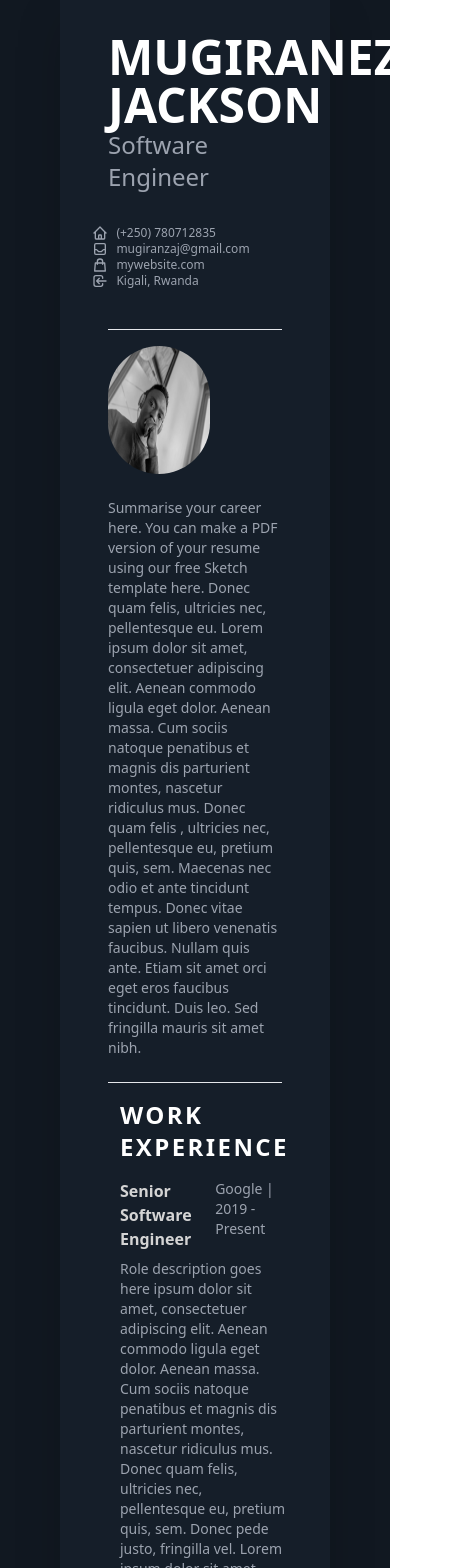
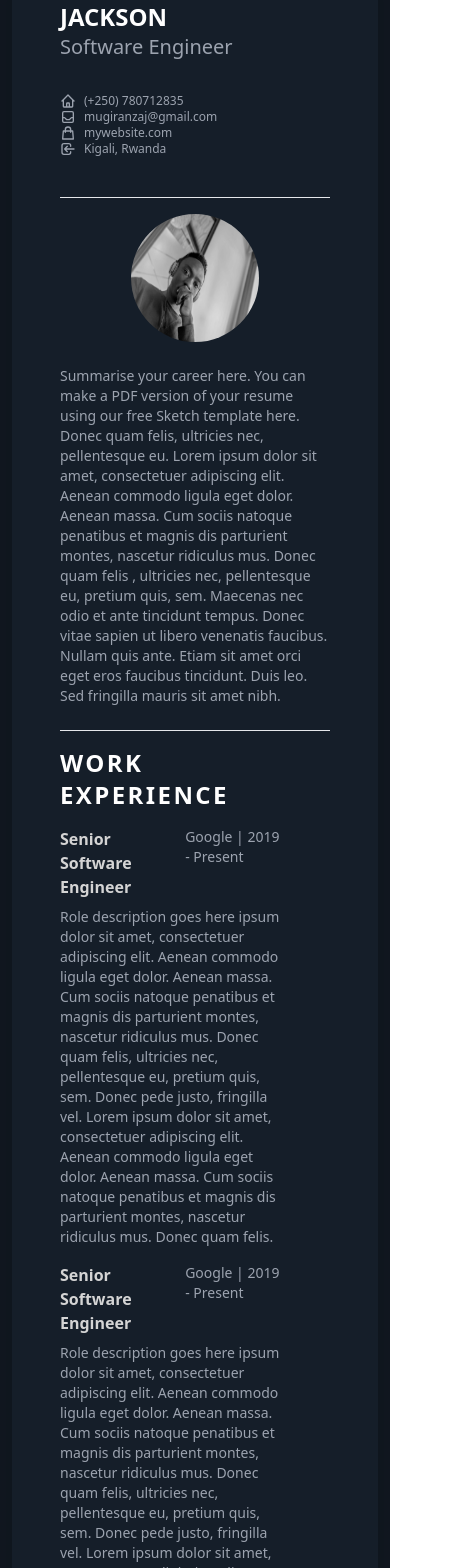
Before and after one commit to MugiranezaJ/mugiranezaj-online, a React (Create React App) app: page /resume in a window 390 px wide. Shown: the part 300-1868 px from the top of the page, 454 px wide, since content can reach past the window. Built offline with nearby package versions, Linux system fonts and the light colour scheme.

Commit message:
fix responsiveness on resume social links, name and title

```diff
--- a/src/components/Resume.js
+++ b/src/components/Resume.js
@@ -10,11 +10,11 @@ export default function Resume() {
         content: () => resumeRef.current,
     });
     return (
-        <div className="flex-1 lg:max-w-[1320px] sm:max-w-[540px] md:max-w-[720px] mx-auto">
+        <div className="flex-1 lg:max-w-[1320px] md:max-w-[720px] mx-auto">
              <div className="flex-1 w-full mb-12">
                 <div className=" space-y-3 text-center">
                     <h2 className="font-bold text-4xl text-white">Online Resume</h2>
-                    <div className="space-x-2">
+                    <div className="space-y-4 space-x-2">
                         <NavLink
                             exact={"true"}
                             to="/portfolio">
--- a/src/components/ResumeTemplate.js
+++ b/src/components/ResumeTemplate.js
@@ -4,12 +4,12 @@ import MyImage from "../assets/MyImage-wide.jpg"
 
 export const ResumeTemplate = React.forwardRef((props, ref) => {
     return (
-        <div className="container max-w-[1140px] mx-auto mt-12 p-12 text-sm">
+        <div className="container max-w-[1140px] mx-auto md:mt-12 md:p-12 text-sm">
             <div ref={ref} className="p-12 shadow-2xl bg-[#151e29]">
                 <div className="grid grid-cols-1 gap-6 mb-6 lg:grid-cols-4">
                     <div className="col-span-3">
-                        <h2 className="font-bold text-5xl text-white uppercase">Mugiraneza Jackson</h2>
-                        <p className="font-thin text-2xl">Software Engineer</p>
+                        <h2 className="font-bold text-2xl md:text-5xl text-white uppercase">Mugiraneza Jackson</h2>
+                        <p className="font-thin text-xl md:text-2xl">Software Engineer</p>
                     </div>
                     <div className="flex justify-center w-full">
                         <ul className="flex-1 pt-2 pb-4 text-sm w-[320px]">
@@ -112,7 +112,7 @@ export const ResumeTemplate = React.forwardRef((props, ref) => {
                     <div className="flex items-center justify-center">
                         <img src={MyImage} alt="" className=" h-32 w-32 rounded-full"/>
                     </div>
-                    <div className=" flex items-center col-span-4">
+                    <div className=" flex items-center lg:col-span-4">
                         <p>
                             Summarise your career here. You can make a PDF
                             version of your resume using our free Sketch
@@ -137,7 +137,7 @@ export const ResumeTemplate = React.forwardRef((props, ref) => {
                 {/* Main body */}
                 <div className="grid lg:grid-cols-4 mb-16">
                     {/* Main Panel */}
-                    <div className="col-span-3 pl-3 pr-12 space-y-2">
+                    <div className="col-span-3 lg:pl-3 pr-12 space-y-2">
                         <div className="mb-12">
                             <h2 className="font-bold text-2xl text-white uppercase tracking-widest mb-4">Work Experience</h2>
                             <div>
@@ -379,20 +379,20 @@ export const ResumeTemplate = React.forwardRef((props, ref) => {
 
                 <hr className="my-4 h-px bg-gray-200 border-0 dark:bg-slate-700"/>
 
-                <div className="flex justify-center space-x-4">
-                    <div className="flex space-x-1 items-center">
+                <div className="sm:flex sm:justify-center sm:space-x-4">
+                    <div className="flex space-x-1 items-center my-4">
                         <a href="/#" alt="">
                             <svg xmlns="http://www.w3.org/2000/svg" viewBox="0 0 448 512" className="w-5 h-5"><path fill="currentColor" d="M100.28 448H7.4V148.9h92.88zM53.79 108.1C24.09 108.1 0 83.5 0 53.8a53.79 53.79 0 0 1 107.58 0c0 29.7-24.1 54.3-53.79 54.3zM447.9 448h-92.68V302.4c0-34.7-.7-79.2-48.29-79.2-48.29 0-55.69 37.7-55.69 76.7V448h-92.78V148.9h89.08v40.8h1.3c12.4-23.5 42.69-48.3 87.88-48.3 94 0 111.28 61.9 111.28 142.3V448z"/></svg>
                         </a>
                         <p>linkedin.com/in/username</p>
                     </div>
-                    <div className="flex space-x-1 items-center">
+                    <div className="flex space-x-1 items-center my-4">
                         <a href="/#">
                             <svg xmlns="http://www.w3.org/2000/svg" viewBox="0 0 496 512" className="w-5 h-5"><path fill="currentColor" d="M165.9 397.4c0 2-2.3 3.6-5.2 3.6-3.3.3-5.6-1.3-5.6-3.6 0-2 2.3-3.6 5.2-3.6 3-.3 5.6 1.3 5.6 3.6zm-31.1-4.5c-.7 2 1.3 4.3 4.3 4.9 2.6 1 5.6 0 6.2-2s-1.3-4.3-4.3-5.2c-2.6-.7-5.5.3-6.2 2.3zm44.2-1.7c-2.9.7-4.9 2.6-4.6 4.9.3 2 2.9 3.3 5.9 2.6 2.9-.7 4.9-2.6 4.6-4.6-.3-1.9-3-3.2-5.9-2.9zM244.8 8C106.1 8 0 113.3 0 252c0 110.9 69.8 205.8 169.5 239.2 12.8 2.3 17.3-5.6 17.3-12.1 0-6.2-.3-40.4-.3-61.4 0 0-70 15-84.7-29.8 0 0-11.4-29.1-27.8-36.6 0 0-22.9-15.7 1.6-15.4 0 0 24.9 2 38.6 25.8 21.9 38.6 58.6 27.5 72.9 20.9 2.3-16 8.8-27.1 16-33.7-55.9-6.2-112.3-14.3-112.3-110.5 0-27.5 7.6-41.3 23.6-58.9-2.6-6.5-11.1-33.3 2.6-67.9 20.9-6.5 69 27 69 27 20-5.6 41.5-8.5 62.8-8.5s42.8 2.9 62.8 8.5c0 0 48.1-33.6 69-27 13.7 34.7 5.2 61.4 2.6 67.9 16 17.7 25.8 31.5 25.8 58.9 0 96.5-58.9 104.2-114.8 110.5 9.2 7.9 17 22.9 17 46.4 0 33.7-.3 75.4-.3 83.6 0 6.5 4.6 14.4 17.3 12.1C428.2 457.8 496 362.9 496 252 496 113.3 383.5 8 244.8 8zM97.2 352.9c-1.3 1-1 3.3.7 5.2 1.6 1.6 3.9 2.3 5.2 1 1.3-1 1-3.3-.7-5.2-1.6-1.6-3.9-2.3-5.2-1zm-10.8-8.1c-.7 1.3.3 2.9 2.3 3.9 1.6 1 3.6.7 4.3-.7.7-1.3-.3-2.9-2.3-3.9-2-.6-3.6-.3-4.3.7zm32.4 35.6c-1.6 1.3-1 4.3 1.3 6.2 2.3 2.3 5.2 2.6 6.5 1 1.3-1.3.7-4.3-1.3-6.2-2.2-2.3-5.2-2.6-6.5-1zm-11.4-14.7c-1.6 1-1.6 3.6 0 5.9 1.6 2.3 4.3 3.3 5.6 2.3 1.6-1.3 1.6-3.9 0-6.2-1.4-2.3-4-3.3-5.6-2z"/></svg>
                         </a>
                         <p>github.com/MugiranezaJ</p>
                     </div>
-                    <div className="flex space-x-1 items-center">
+                    <div className="flex space-x-1 items-center my-4">
                         <a href="/#">
                             <svg xmlns="http://www.w3.org/2000/svg" viewBox="0 0 496 512" className="w-5 h-5"><path fill="currentColor" d="M248,8C111.033,8,0,119.033,0,256S111.033,504,248,504,496,392.967,496,256,384.967,8,248,8ZM362.952,176.66c-3.732,39.215-19.881,134.378-28.1,178.3-3.476,18.584-10.322,24.816-16.948,25.425-14.4,1.326-25.338-9.517-39.287-18.661-21.827-14.308-34.158-23.215-55.346-37.177-24.485-16.135-8.612-25,5.342-39.5,3.652-3.793,67.107-61.51,68.335-66.746.153-.655.3-3.1-1.154-4.384s-3.59-.849-5.135-.5q-3.283.746-104.608,69.142-14.845,10.194-26.894,9.934c-8.855-.191-25.888-5.006-38.551-9.123-15.531-5.048-27.875-7.717-26.8-16.291q.84-6.7,18.45-13.7,108.446-47.248,144.628-62.3c68.872-28.647,83.183-33.623,92.511-33.789,2.052-.034,6.639.474,9.61,2.885a10.452,10.452,0,0,1,3.53,6.716A43.765,43.765,0,0,1,362.952,176.66Z"/></svg>
                         </a>
```
